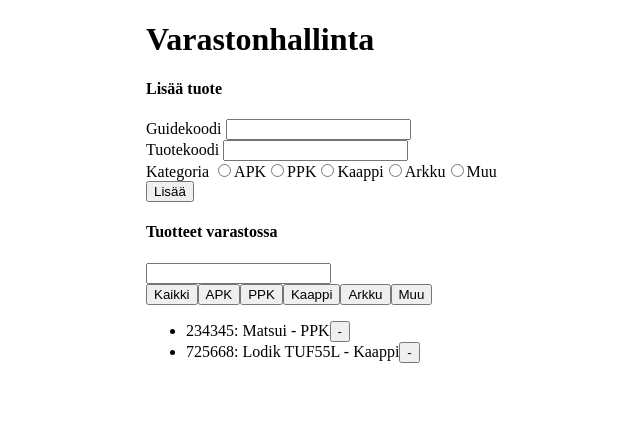
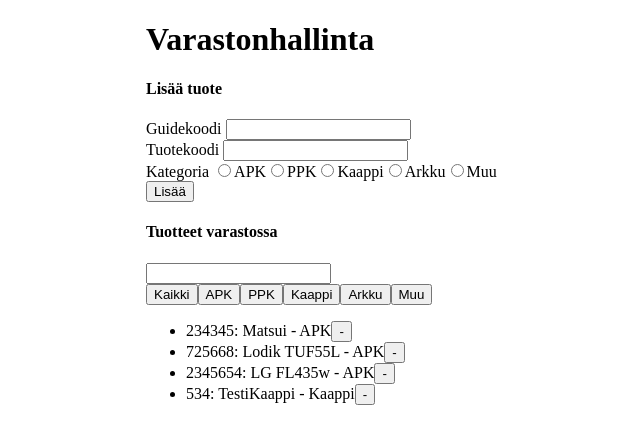
Before and after one commit to LauriNiva/varastonhallinta, a React (Create React App) app: page / in a window 1280 px wide. Shown: the top 444 px of the page, without its empty margins (94-734 px from the left). Built offline with nearby package versions, Linux system fonts and the light colour scheme; data requests are answered from the project's data file.

Commit message:
Fix category in item list

```diff
--- a/db.json
+++ b/db.json
@@ -3,12 +3,26 @@
     {
       "id": 1,
       "elguide": "234345",
-      "name": "Matsui"
+      "name": "Matsui",
+      "category": "1"
     },
     {
       "elguide": "725668",
       "name": "Lodik TUF55L",
+      "category": "1",
       "id": 2
+    },
+    {
+      "elguide": "2345654",
+      "name": "LG FL435w",
+      "category": "1",
+      "id": 3
+    },
+    {
+      "elguide": "534",
+      "name": "TestiKaappi",
+      "category": "3",
+      "id": 4
     }
   ],
   "categories": [
--- a/src/components/Items.js
+++ b/src/components/Items.js
@@ -1,11 +1,12 @@
 const Items = ({ items, deleteItem, categories }) => {
 
     let itemList;
-
+    console.log(categories);
+    console.log(items);
     if (categories[0]) {
         itemList = items.map(item =>
             <li key={item.id}>
-                {item.elguide}: {item.name} - {categories[item.id].name}
+                {item.elguide}: {item.name} - {categories.find(category => category.id === parseInt(item.category)).name}
                 <button onClick={() => deleteItem(item.id)}>-</button>
             </li>
         );
```
